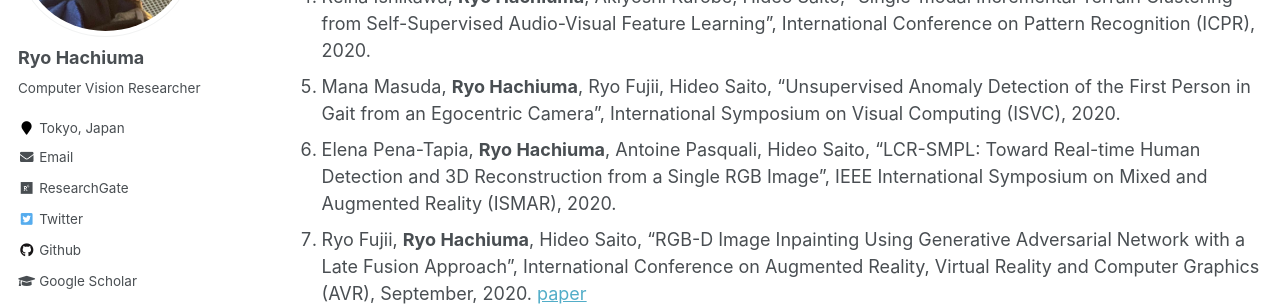
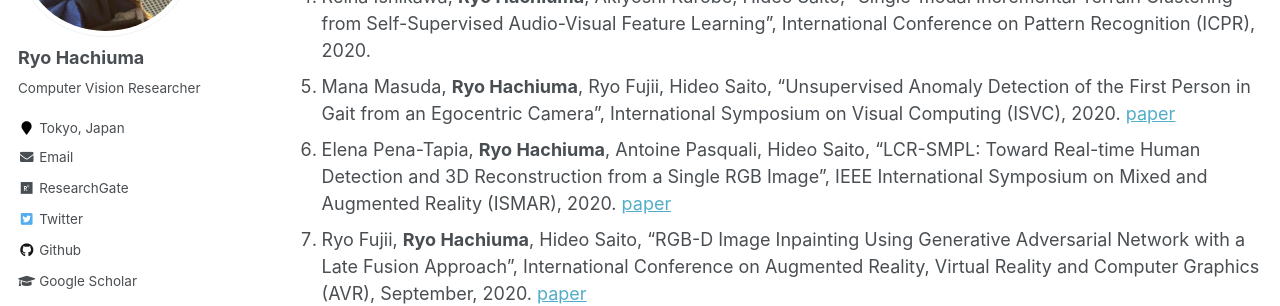
Before and after one commit to ryohachiuma/ryohachiuma.github.io, a Jekyll site: the page built from _pages/publications.md, in a window 1280 px wide and 900 px high, scrolled down 1680 px. Shown: the part 157-463 px from the top of the window. Built offline with Jekyll 4.4.1, drawn with Linux system fonts in a browser that asks for light colours.

Commit message:
Update publications.md

```diff
--- a/_pages/publications.md
+++ b/_pages/publications.md
@@ -45,8 +45,8 @@ author_profile: true
 1. Hisako Tomita, Keitaro Yoshida, **Ryo Hachiuma**, Hiroki Kajita, Tetsu Hayashida, Naoto Ienaga, Maki Sugimoto, "Predicting Gaze of Surgeon by Hand Regions in First-Person Surgical Video", Asian Conference on Computer Aided Surgery (ACCAS), 2020.
 1. Keitaro Yoshida, **Ryo Hachiuma**, Jingjing Pan, Hiroki Kajita, Tetsu Hayashida, Maki Sugimoto, "Learning Gaze for AI Based Spatial Video Editing in Egocentric Surgical Videos", Asian Conference on Computer Aided Surgery (ACCAS), 2020.
 1. Reina Ishikawa, **Ryo Hachiuma**, Akiyoshi Kurobe, Hideo Saito, "Single-modal Incremental Terrain Clustering from Self-Supervised Audio-Visual Feature Learning", International Conference on Pattern Recognition (ICPR), 2020.
-1. Mana Masuda, **Ryo Hachiuma**, Ryo Fujii, Hideo Saito, "Unsupervised Anomaly Detection of the First Person in Gait from an Egocentric Camera", International Symposium on Visual Computing (ISVC), 2020.
-1. Elena Pena-Tapia, **Ryo Hachiuma**, Antoine Pasquali, Hideo Saito, "LCR-SMPL: Toward Real-time Human Detection and 3D Reconstruction from a Single RGB Image", IEEE International Symposium on Mixed and Augmented Reality (ISMAR), 2020.
+1. Mana Masuda, **Ryo Hachiuma**, Ryo Fujii, Hideo Saito, "Unsupervised Anomaly Detection of the First Person in Gait from an Egocentric Camera", International Symposium on Visual Computing (ISVC), 2020. [paper](https://link.springer.com/chapter/10.1007/978-3-030-64559-5_48)
+1. Elena Pena-Tapia, **Ryo Hachiuma**, Antoine Pasquali, Hideo Saito, "LCR-SMPL: Toward Real-time Human Detection and 3D Reconstruction from a Single RGB Image", IEEE International Symposium on Mixed and Augmented Reality (ISMAR), 2020. [paper](https://ieeexplore.ieee.org/abstract/document/9288458/)
 1. Ryo Fujii, **Ryo Hachiuma**, Hideo Saito, "RGB-D Image Inpainting Using Generative Adversarial Network with a Late Fusion Approach", International Conference on Augmented Reality, Virtual Reality and Computer Graphics (AVR), September, 2020. [paper](https://link.springer.com/chapter/10.1007/978-3-030-58465-8_32)
 1. Daiki Matsuno, **Ryo Hachiuma**, Hideo Saito, Junichi Sugano, Hideyuki Adachi, "Pose Estimation of Stacked Rectangular Objects from Depth Images", IEEE 29th International Symposium on Industrial Electronics (ISIE), May 2020. [paper](https://ieeexplore.ieee.org/abstract/document/9152510/)
 1. Yuki Saito, **Ryo Hachiuma**, Masahiro Yamaguchi, and Hideo Saito, "In-Plane Rotation-Aware Monocular Depth Estimation using SLAM", The International Workshop on Frontiers of Computer Vision (IW-FCV) February, 2020. [paper](https://link.springer.com/chapter/10.1007/978-981-15-4818-5_23)
```
